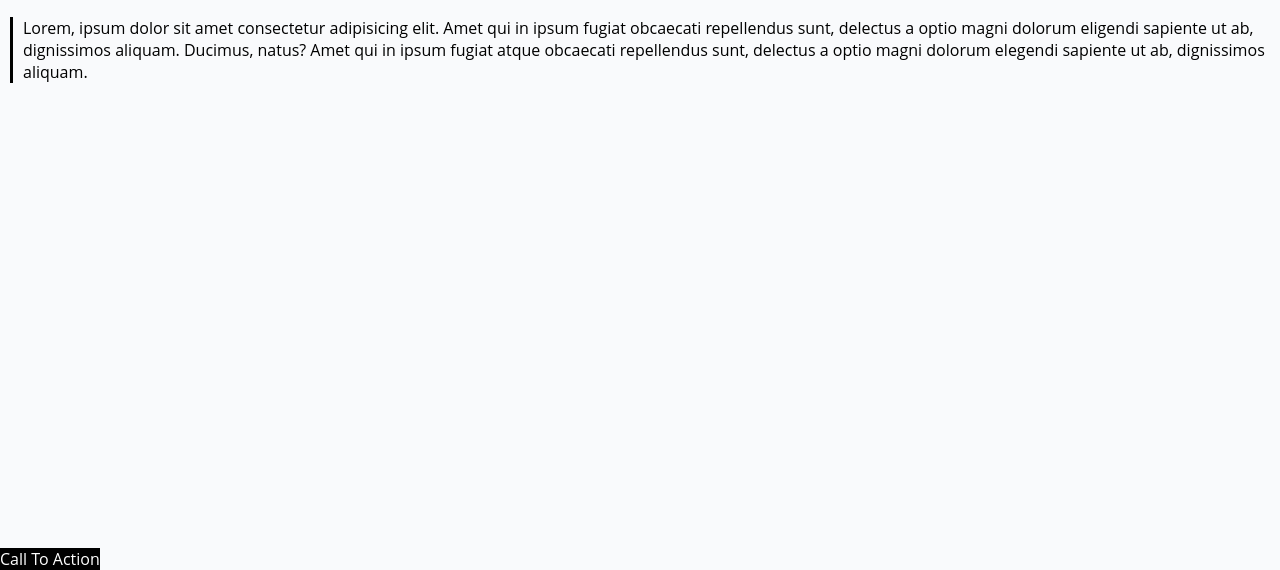
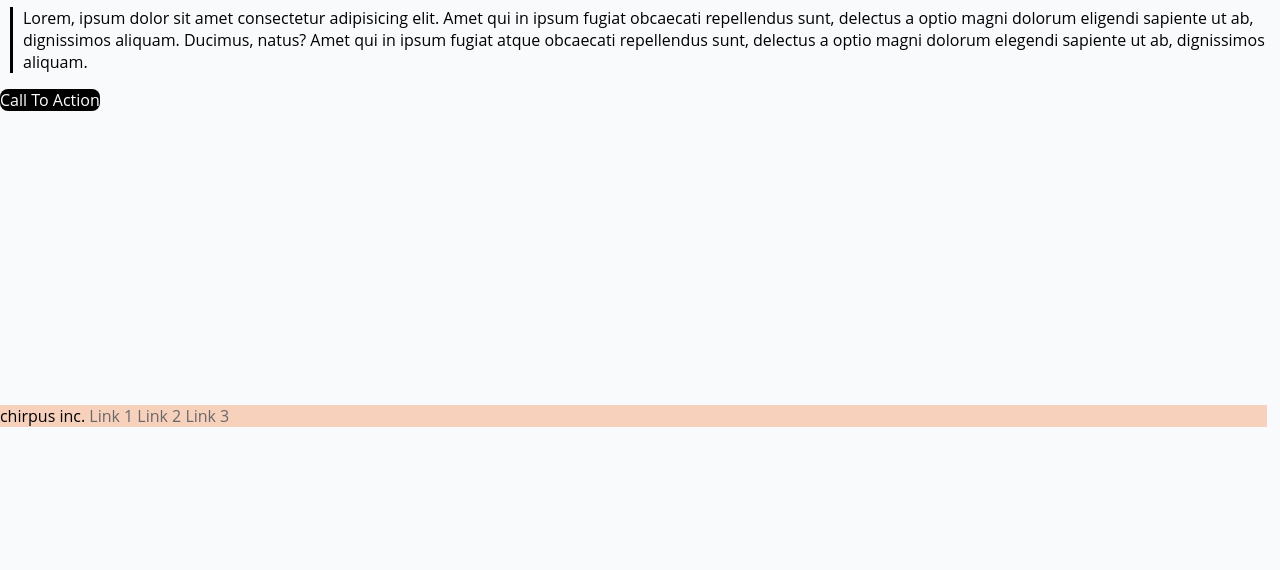
Before and after one commit to anthonyabrignani/Lab1, a plain HTML site: page index.html in a window 1280 px wide. Shown: the part 373-943 px from the top of the page. After the commit the page ends 800 px from the top, so only its background shows below. Drawn offline with Linux system fonts and the light colour scheme.

Commit message:
footer fix and button work

```diff
--- a/index.html
+++ b/index.html
@@ -15,7 +15,7 @@
                 <li><a href="#">Work</a></li>
                 <li><a href="#">About us</a></li>
                 <li><a href="#">Contact</a></li>
-                <li><a class="button" href="#">Hire Us</a></li>
+                <a class="button" href="#">Hire Us</a>
             </ul>
         </div>
     </header>
--- a/style.css
+++ b/style.css
@@ -9,7 +9,6 @@ p {
     margin-left: 10px;
     border-left: 3px solid #000;
     padding-left: 10px;
-    margin-bottom: 465px;
 }
 
 ul {
@@ -30,6 +29,8 @@ li {
 .button {
     color: white;
     background-color: #000;
+    border-radius: 8px;
+    padding: 3px, 12px;
 }
 
 a {
@@ -48,16 +49,17 @@ h2 {
     padding-left: 20px;
 }
 
-footer {
-    width: 100%;
-    position: fixed;
-    background-color: rgba(247, 193, 162, 0.7);
-    padding-top: 10px;
-    padding-bottom: 10px;
-    padding-left: 10px;
-    margin-left: 0;
-}
+footer{
+    background: rgba(247, 193, 162, 0.7);
+    width:99%;
+    position:absolute;
+    bottom:0;
+    display: flex;
+    justify-content: space-between;
+    align-items: center;
+  }
 
 .footchirp {
     color: #000;
+    align-items: flex-start;
 }
```
